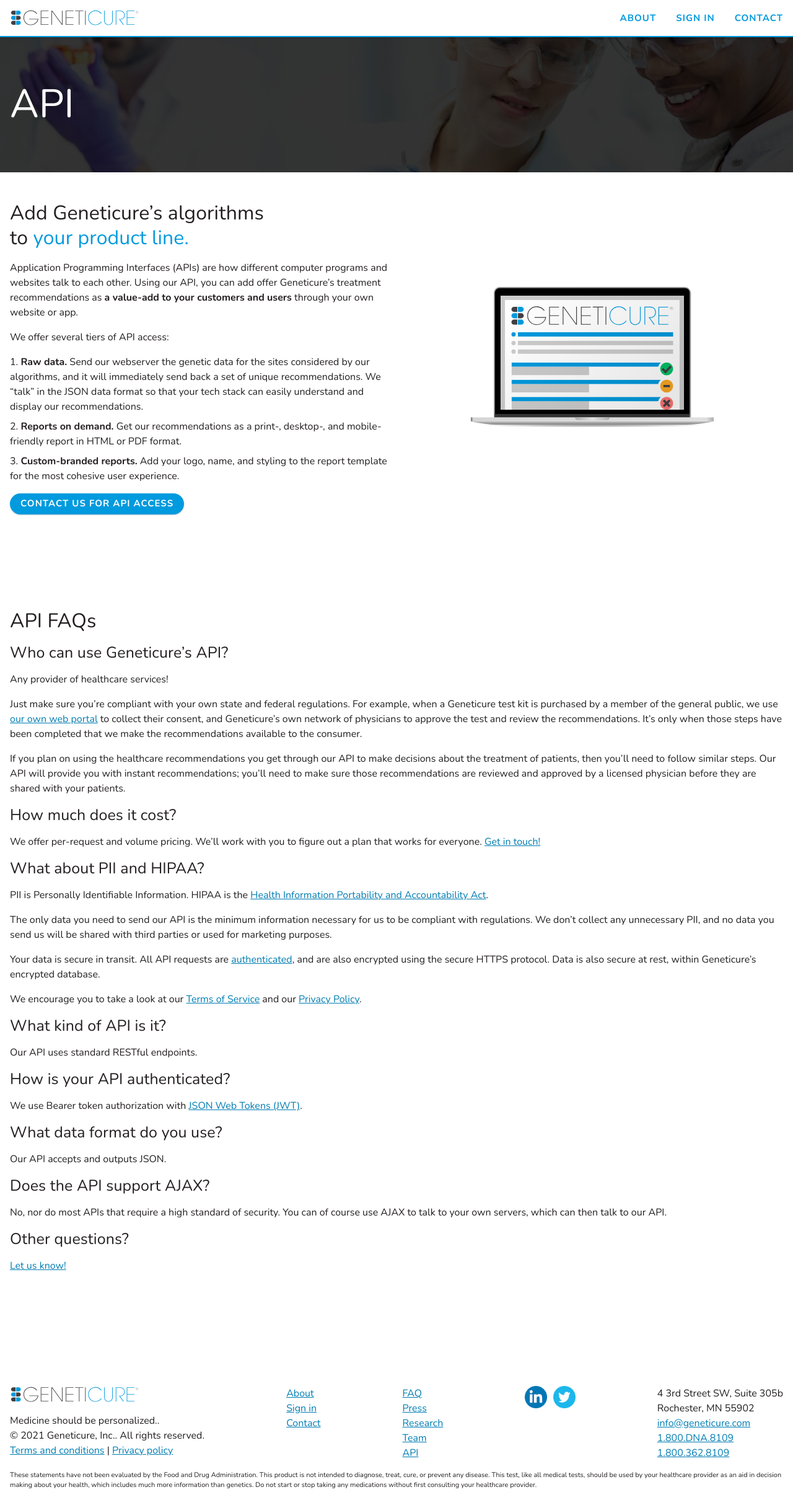
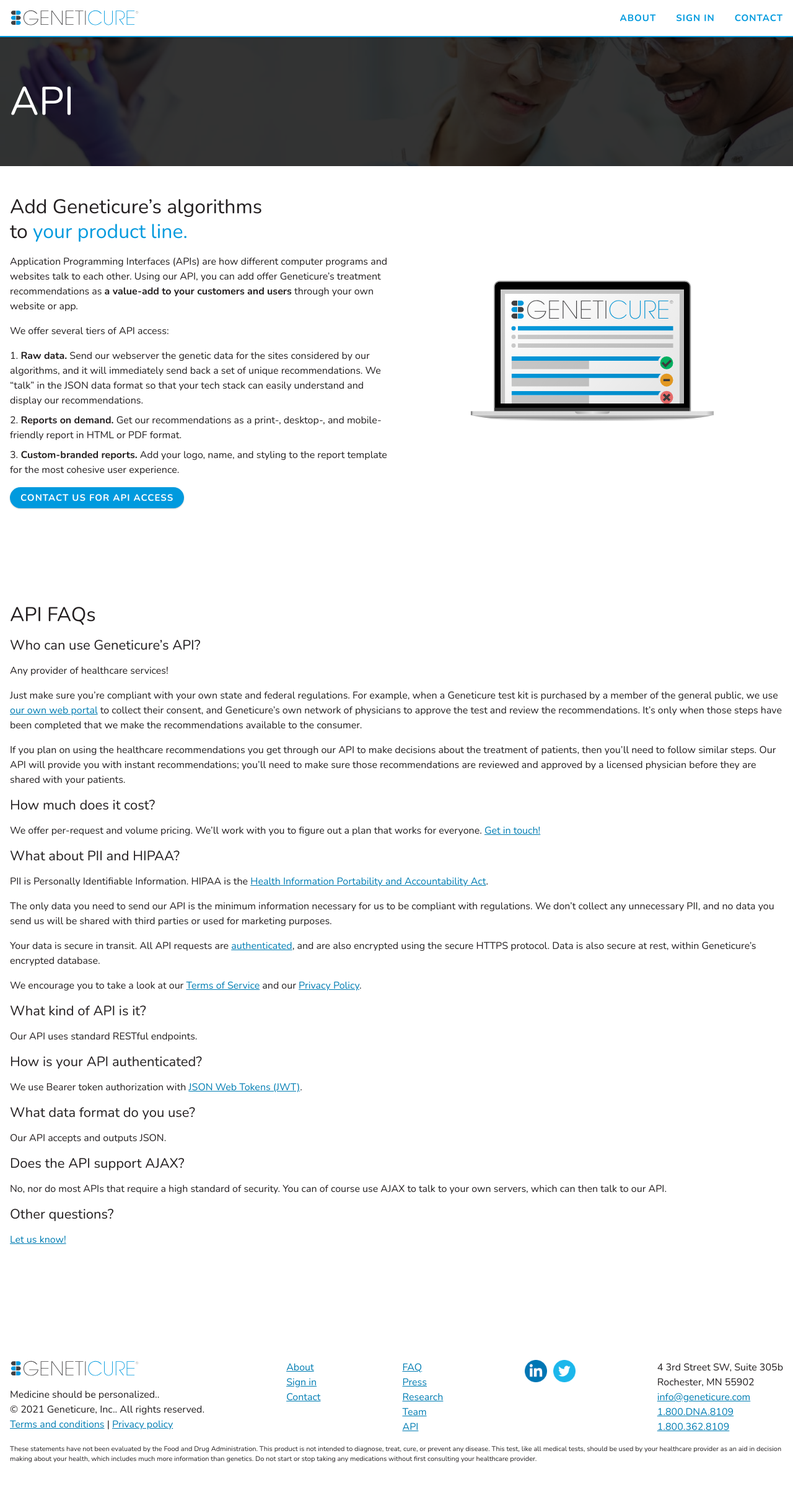
Before and after one commit to RobertAKARobin/geneticure-jekyll, a Jekyll site: the page built from _pages/api.md, in a window 1280 px wide. Shown: the whole page at 62% size. Built offline with Jekyll 4.4.1, drawn with Linux system fonts in a browser that asks for light colours; after the commit the page ends 2378 px from its top, so only the background shows below that.

Commit message:
Better headlines

```diff
--- a/_pages/api.md
+++ b/_pages/api.md
@@ -6,7 +6,7 @@
 ---
 
 {% capture intro %}
-# Add Geneticure's algorithms<br>to _your product line._
+## Add Geneticure's algorithms<br>to _your product line._
 
 Application Programming Interfaces (APIs) are how different computer programs and websites talk to each other. Using our API, you can add offer Geneticure's treatment recommendations as **a value-add to your customers and users** through your own website or app.
 
@@ -26,9 +26,9 @@
 {% include section.html content=intro layout='columns' %}
 
 {% capture questions %}
-# API FAQs
+## API FAQs
 
-## Who can use Geneticure's API?
+### Who can use Geneticure's API?
 
 Any provider of healthcare services!
 
@@ -36,11 +36,11 @@
 
 If you plan on using the healthcare recommendations you get through our API to make decisions about the treatment of patients, then you'll need to follow similar steps. Our API will provide you with instant recommendations; you'll need to make sure those recommendations are reviewed and approved by a licensed physician before they are shared with your patients.
 
-## How much does it cost?
+### How much does it cost?
 
 We offer per-request and volume pricing. We'll work with you to figure out a plan that works for everyone. <A href="https://gcedev.herokuapp.com/contact">Get in touch!</a>
 
-## What about PII and HIPAA?
+### What about PII and HIPAA?
 
 PII is Personally Identifiable Information. HIPAA is the [Health Information Portability and Accountability Act](https://www.hhs.gov/hipaa).
 
@@ -50,23 +50,23 @@
 
 We encourage you to take a look at our [Terms of Service](/terms) and our [Privacy Policy](/privacy).
 
-## What kind of API is it?
+### What kind of API is it?
 
 Our API uses standard RESTful endpoints.
 
-## How is your API authenticated?
+### How is your API authenticated?
 
 We use Bearer token authorization with [JSON Web Tokens (JWT)](https://jwt.io/).
 
-## What data format do you use?
+### What data format do you use?
 
 Our API accepts and outputs JSON.
 
-## Does the API support AJAX?
+### Does the API support AJAX?
 
 No, nor do most APIs that require a high standard of security. You can of course use AJAX to talk to your own servers, which can then talk to our API.
 
-## Other questions?
+### Other questions?
 
 [Let us know!](https://gcedev.herokuapp.com/contact)
 
--- a/_sass/_theme.scss
+++ b/_sass/_theme.scss
@@ -113,12 +113,6 @@
     margin: $margin--main 0;
   }
 
-  h1 {
-    font-size: rem(32);
-    letter-spacing: 0.1px;
-    line-height: 2.5rem;
-  }
-
   h1 em,
   h2 em,
   h3 em {
@@ -126,17 +120,26 @@
     text-decoration: none;
   }
 
+  h1 {
+    font-size: rem(64);
+    line-height: rem(80);
+  }
+
   h2 {
-    font-size: rem(25);
-    letter-spacing: 0.1px;
-    line-height: rem(30);
+    font-size: rem(32);
+    line-height: rem(40);
   }
 
   h3 {
+    font-size: rem(22);
+    line-height: rem(26);
+  }
+
+  h4 {
     font-weight: $font-weight--strong;
   }
 
-  h4 {
+  h5 {
     text-decoration: underline;
   }
 
@@ -163,6 +166,22 @@
 
   hr {
     margin: ($margin--main * 2) auto;
+  }
+
+  @media #{$bp--sm} {
+    h1, h2, h3 {
+      text-align: center;
+    }
+
+    h1 {
+      font-size: rem(32);
+      line-height: rem(40);
+    }
+
+    h2 {
+      font-size: rem(26);
+      line-height: rem(32);
+    }
   }
 }
 
--- a/_sass/includes/_hero.scss
+++ b/_sass/includes/_hero.scss
@@ -57,28 +57,12 @@
   }
 
   @media #{$bp--sm} {
-    .hero__content h1 {
-      font-size: 24px;
-      line-height: 1.4em;
+    .hero__content {
       text-align: center;
     }
 
     .hero__content br {
       display: none;
-    }
-  }
-
-  @media #{$bp--md} {
-    .hero__content h1 {
-      font-size: 42px;
-      line-height: 1.4em;
-    }
-  }
-
-  @media #{$bp--lg} {
-    .hero__content h1 {
-      font-size: 64px;
-      line-height: 1.4em;
     }
   }
 }
@@ -88,10 +72,6 @@
   @media #{$bp--sm, $bp--md} {
     .hero__content {
       padding: $margin--main * 2 $margin--main;
-    }
-
-    .hero__content h1 {
-      text-align: center;
     }
 
     .hero__display > * {
```
Also changed, not shown: _pages/faq.md (+8 -0 lines), _pages/index.md (+10 -10 lines), _pages/research.md (+4 -0 lines).
